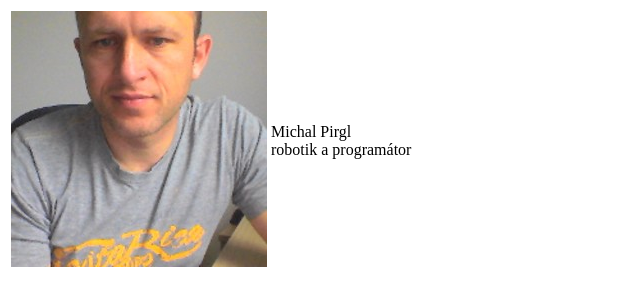
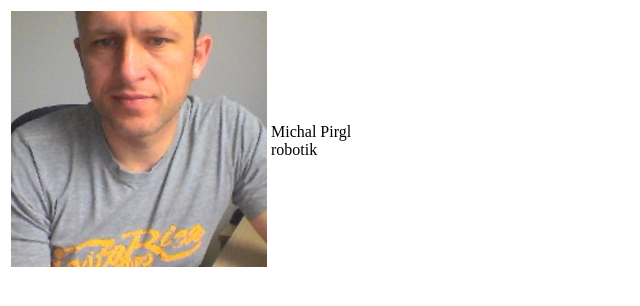
Before and after one commit to Lexa1434/michal.pirgl, a plain HTML site: page docs/index.html in a window 1280 px wide. Shown: the whole page, without its empty margins (0-640 px from the left). Drawn offline with Linux system fonts and the light colour scheme.

Commit message:
Update index.html

```diff
--- a/docs/index.html
+++ b/docs/index.html
@@ -12,7 +12,7 @@
         </td>
         <td>
           Michal Pirgl<br>
-          robotik a programátor
+          robotik
         </td>
       </tr>
     </table>
```
